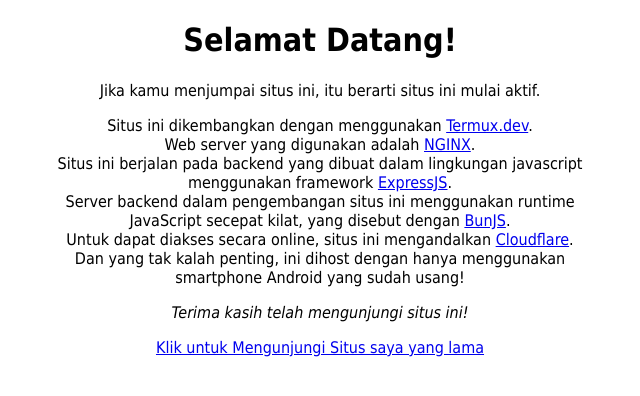
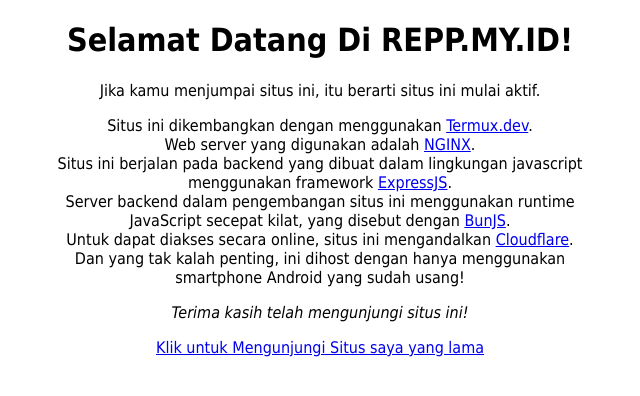
Before and after one commit to rifqirowi33/android-website-project, a website: page public/index.html in a window 1280 px wide. Shown: the whole page, without its empty margins (320-960 px from the left). Drawn offline with Linux system fonts and the light colour scheme.

Commit message:
modified from android 0.5

```diff
--- a/public/index.html
+++ b/public/index.html
@@ -15,7 +15,7 @@
     </style>
 </head>
 <body>
-    <h1>Selamat Datang!</h1>
+    <h1>Selamat Datang Di REPP.MY.ID!</h1>
     <p>Jika kamu menjumpai situs ini, itu berarti situs ini mulai aktif.</p>
 
     <p>
```
